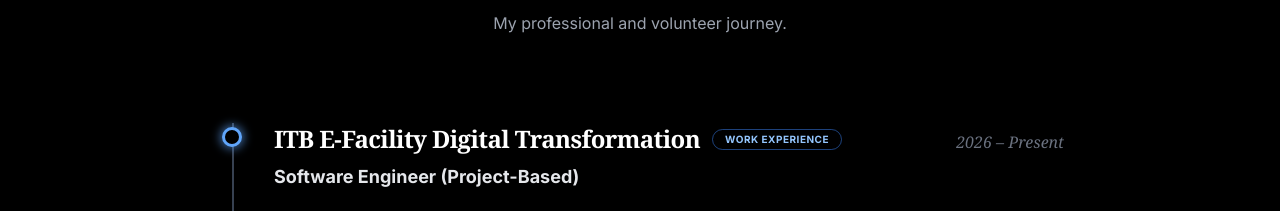
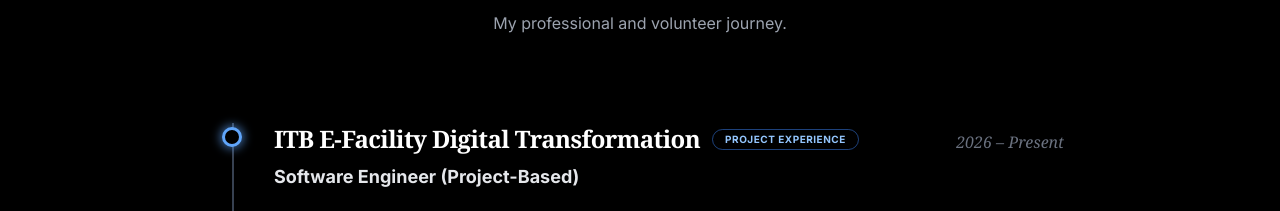
Before and after one commit to Ferdinand18780/PORTO-Ferdi, a Next.js app: page / in a window 1280 px wide. Shown: the part 3449-3660 px from the top of the page. Built offline with nearby package versions, Linux system fonts and the light colour scheme.

Commit message:
litle fix

```diff
--- a/src/app/component/timeline.tsx
+++ b/src/app/component/timeline.tsx
@@ -3,7 +3,7 @@
     {
       company: "ITB E-Facility Digital Transformation",
       role: "Software Engineer (Project-Based)",
-      type: "Work Experience",
+      type: "Project Experience",
       period: "2026 – Present",
       description: "Collaborated in an Agile environment to develop dynamic modules and optimize system architecture for the ITB E-Facility ecosystem.",
       color: "bg-transparent text-blue-300 border-blue-500/50",
```
